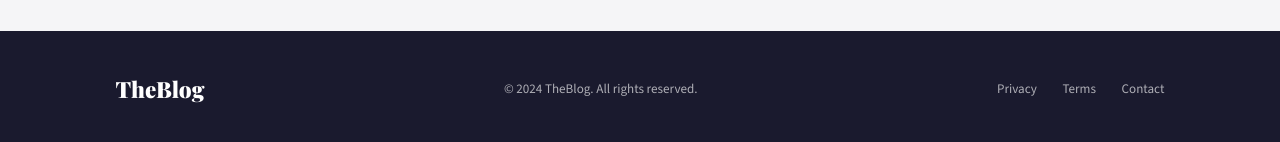
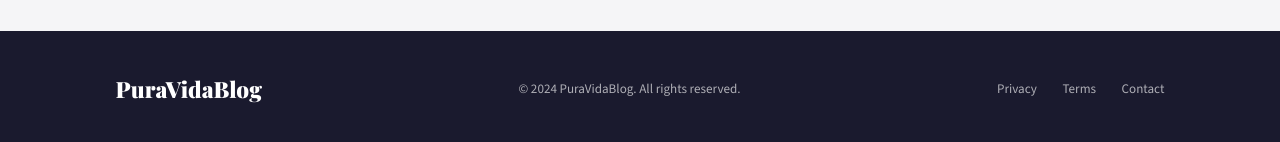
Before and after one commit to MichiRodriguez/tarea1-clon-web, a website: page src/index.html in a window 1280 px wide. Shown: the part 2098-2240 px from the top of the page. Drawn offline with nearby package versions, Linux system fonts and the light colour scheme.

Commit message:
cambios en el html

```diff
--- a/src/index.html
+++ b/src/index.html
@@ -3,7 +3,7 @@
   <head>
     <meta charset="UTF-8" />
     <meta name="viewport" content="width=device-width, initial-scale=1.0" />
-    <title>TheBlog — Stories Worth Reading</title>
+    <title>PuraVidaBlog — Stories Worth Reading</title>
     <link rel="preconnect" href="https://fonts.googleapis.com" />
     <link rel="preconnect" href="https://fonts.gstatic.com" crossorigin />
     <link
@@ -16,7 +16,7 @@
 
     <header class="encabezado">
       <div class="contenedor enc-interior">
-        <span class="marca">TheBlog</span>
+        <span class="marca">PuraVidaBlog</span>
         <nav class="nav-menu" aria-label="Navegación principal">
           <ul>
             <li><a class="nav-item">Home</a></li>
@@ -257,8 +257,8 @@
 
     <footer class="pie">
       <div class="contenedor pie-interior">
-        <p class="pie-marca">TheBlog</p>
-        <p class="pie-derechos">&copy; 2024 TheBlog. All rights reserved.</p>
+        <p class="pie-marca">PuraVidaBlog</p>
+        <p class="pie-derechos">&copy; 2024 PuraVidaBlog. All rights reserved.</p>
         <nav class="pie-nav" aria-label="Navegación del pie de página">
           <a class="enlace-falso">Privacy</a>
           <a class="enlace-falso">Terms</a>
```
